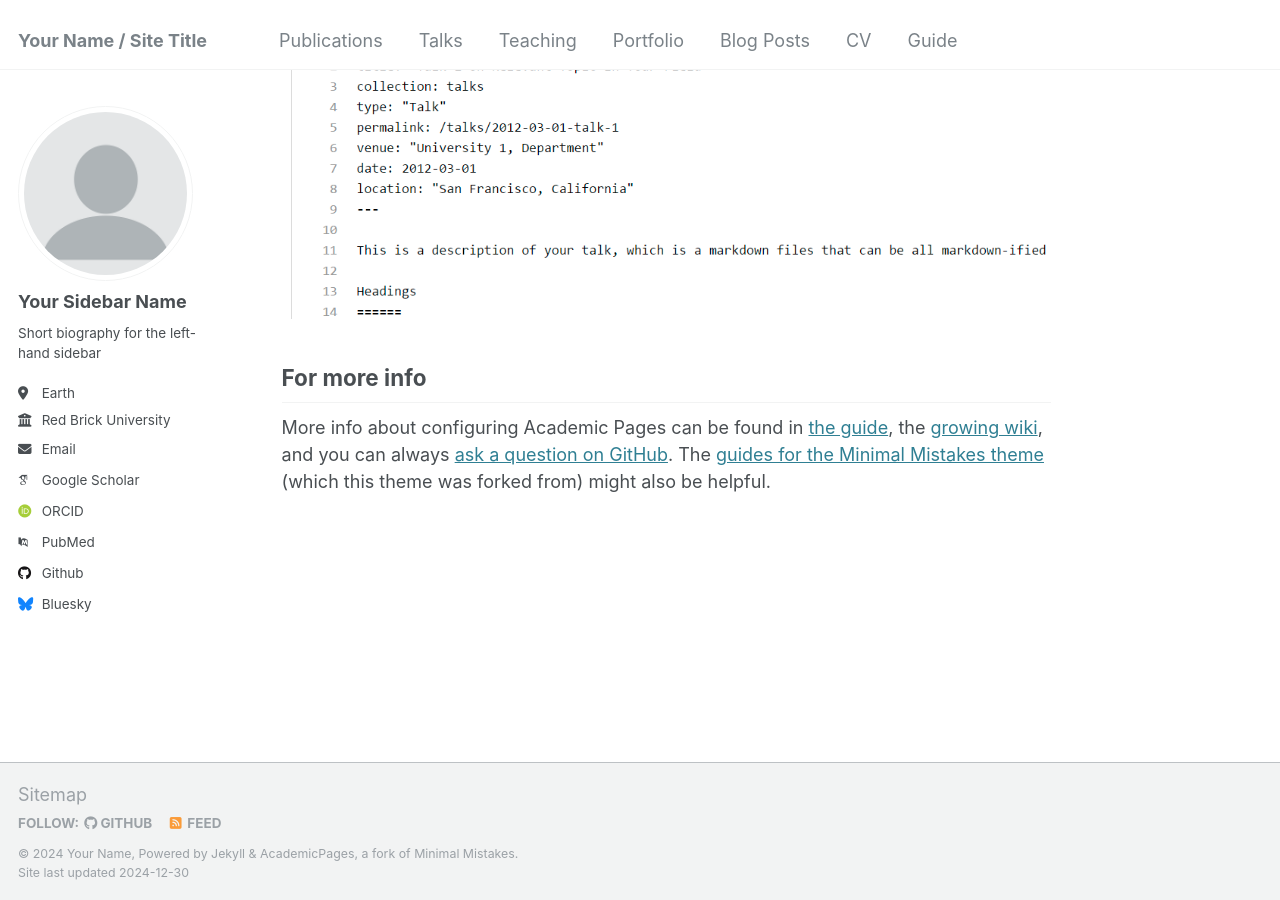
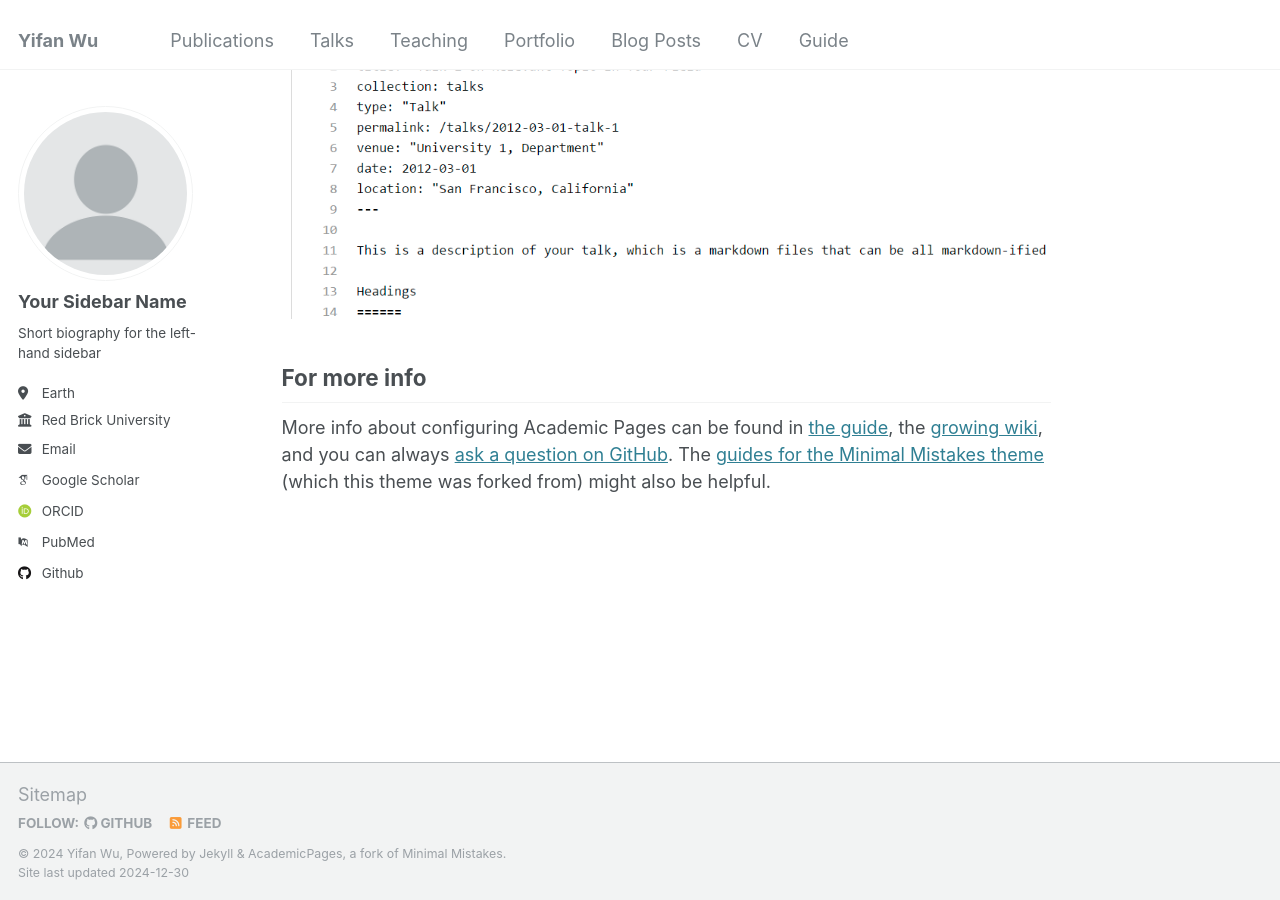
Before and after one commit to wyf0722/wyf0722.github.io, a Jekyll site: the page built from _pages/about.md, in a window 1280 px wide and 900 px high, scrolled down 2643 px. Built offline with Jekyll 4.4.1, drawn with Linux system fonts in a browser that asks for light colours; some web fonts are replaced.

Commit message:
docs(_config.yml):basic info

```diff
--- a/_config.yml
+++ b/_config.yml
@@ -8,13 +8,13 @@
 
 # Basic Site Settings
 locale                   : "en-US"
-title                    : "Your Name / Site Title"
+title                    : "Yifan Wu"
 title_separator          : "-"
-name                     : &name "Your Name"
-description              : &description "personal description"
-url                      : https://academicpages.github.io # the base hostname & protocol for your site e.g. "https://[your GitHub username].github.io"
+name                     : &name "Yifan Wu"
+description              : &description "^.^"
+url                      : https://wyf0722.github.io # the base hostname & protocol for your site e.g. "https://[your GitHub username].github.io"
 baseurl                  : "" # the subpath of your site, e.g. "/blog"
-repository               : "academicpages/academicpages.github.io"
+repository               : "wyf0722/wyf0722.github.io"
 
 # Site Author - The following control what appear as part of the author content on the side bar.
 #               If a field is blank the icon and link will not appear, otherwise it will be shown.
@@ -49,7 +49,7 @@ author:
   stackoverflow    : # User number or user number and name (i.e., use "1" or "1/jeff-atwood")
 
   # Social media
-  bluesky          : "bsky.app" # Replace this with you Bluesky username
+  bluesky          : # "bsky.app" # Replace this with you Bluesky username
   facebook         : # Username
   flickr           : # Username
   foursquare       : # Username
```
